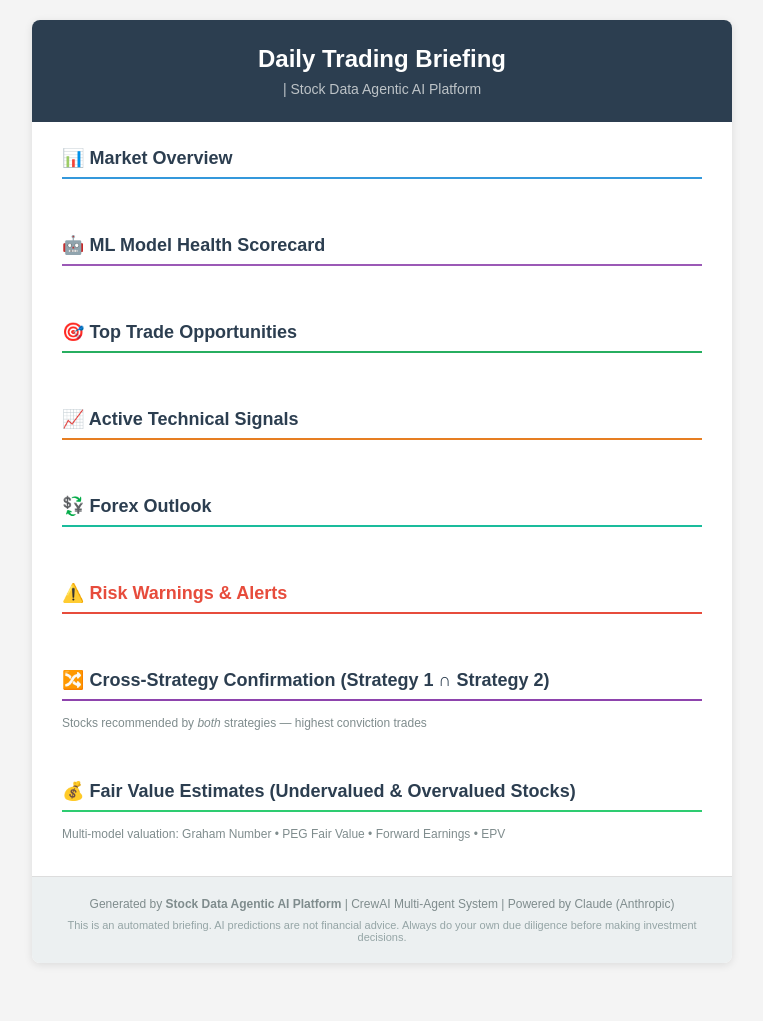
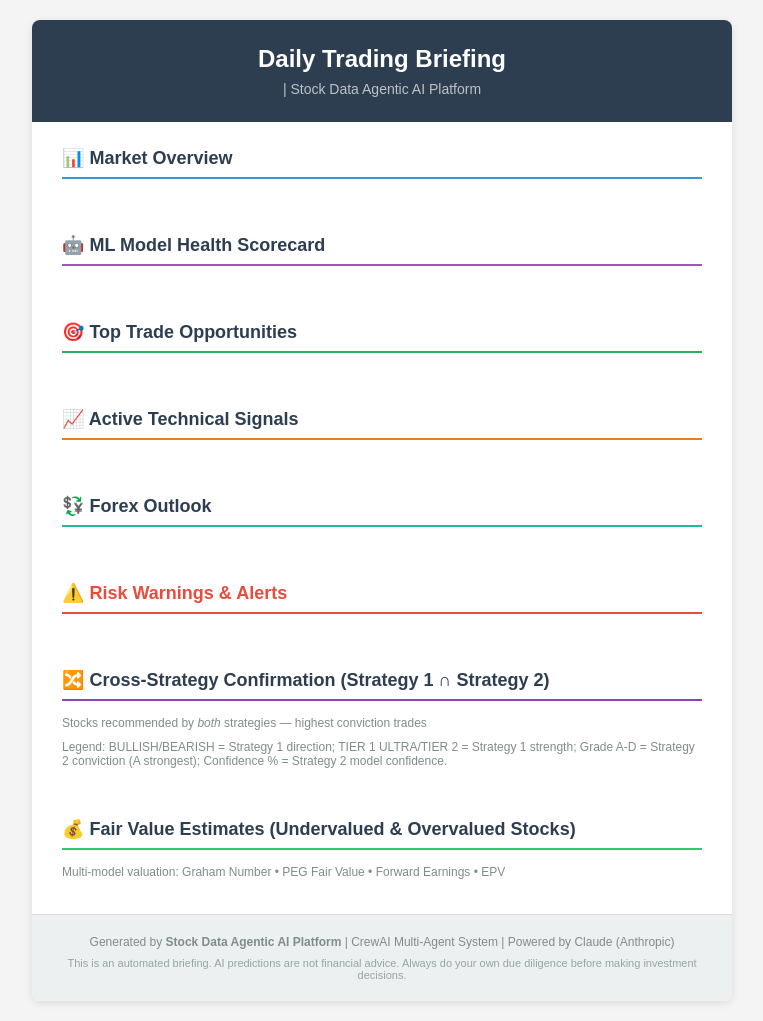
Before and after one commit to amirineni111/stockdata_agenticai, a Python web app: template templates/briefing_email.html in a window 1280 px wide. Shown: the whole page, without its empty margins (258-1021 px from the left). Before the commit the page ends 965 px from the top, so only its background shows below. Run offline with Jinja, Linux system fonts and the light colour scheme; the template is opened without the code that fills it, so the values that code supplies are empty.

Commit message:
enhancemenmts

```diff
--- a/templates/briefing_email.html
+++ b/templates/briefing_email.html
@@ -108,6 +108,9 @@
             <p style="color:#7f8c8d; font-size:12px; margin:0 0 10px 0;">
                 Stocks recommended by <em>both</em> strategies &mdash; highest conviction trades
             </p>
+            <p style="color:#7f8c8d; font-size:12px; margin:0 0 10px 0;">
+                Legend: BULLISH/BEARISH = Strategy 1 direction; TIER 1 ULTRA/TIER 2 = Strategy 1 strength; Grade A-D = Strategy 2 conviction (A strongest); Confidence % = Strategy 2 model confidence.
+            </p>
             <div style="padding:0 0 10px 0;">
                 {{ cross_strategy }}
             </div>
```
